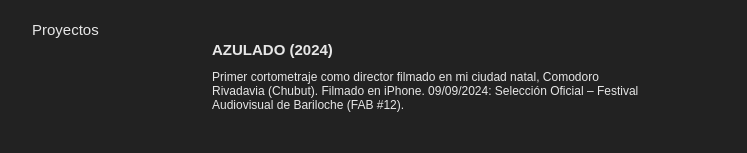
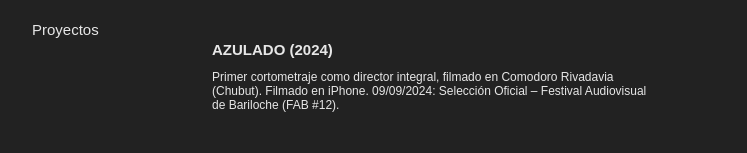
Before and after one commit to santrossi/read.cv-clone, a plain HTML site: page index.html in a window 1280 px wide. Shown: the part 261-414 px from the top of the page, without its empty margins (288-1035 px from the left). Drawn offline with Linux system fonts and the light colour scheme; a web font is replaced by a local one.

Commit message:
update: some text

```diff
--- a/index.html
+++ b/index.html
@@ -51,7 +51,7 @@
 
                 <article class="articulo-proyecto">
                 <h3>AZULADO (2024)</h3>
-                <p>Primer cortometraje como director filmado en mi ciudad natal, Comodoro Rivadavia (Chubut). Filmado en iPhone. 09/09/2024: Selección Oficial – Festival Audiovisual de Bariloche (FAB #12).</p>
+                <p>Primer cortometraje como director integral, filmado en Comodoro Rivadavia (Chubut). Filmado en iPhone. 09/09/2024: Selección Oficial – Festival Audiovisual de Bariloche (FAB #12).</p>
                 </article>
 
                 <article class="articulo-proyecto">
```
